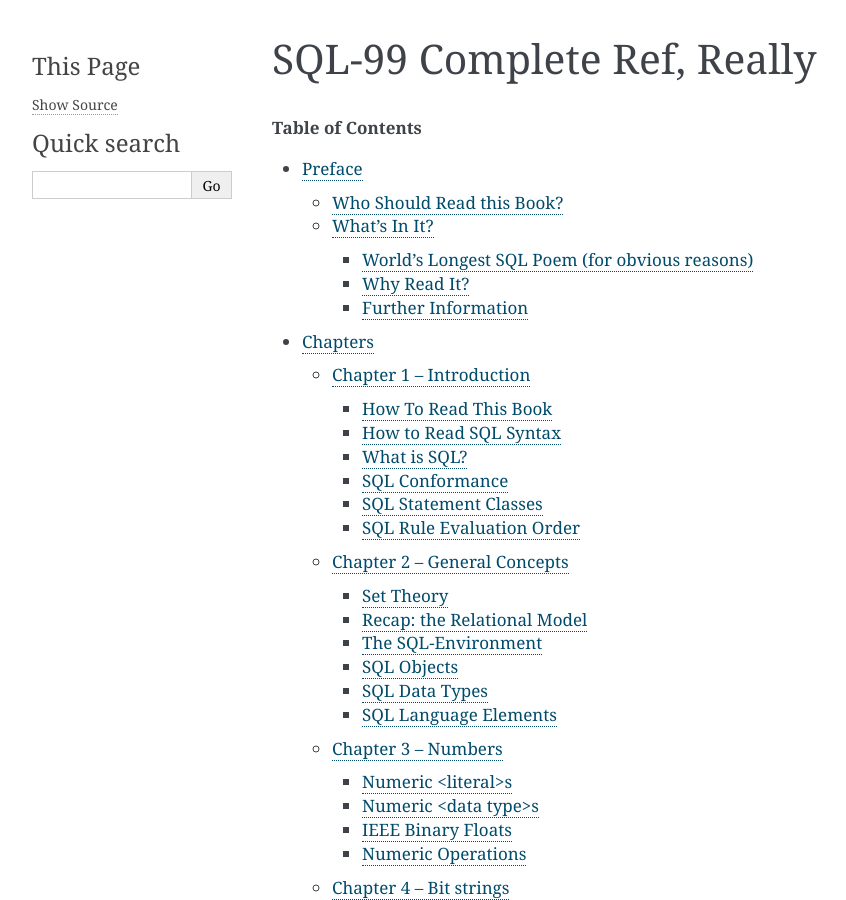
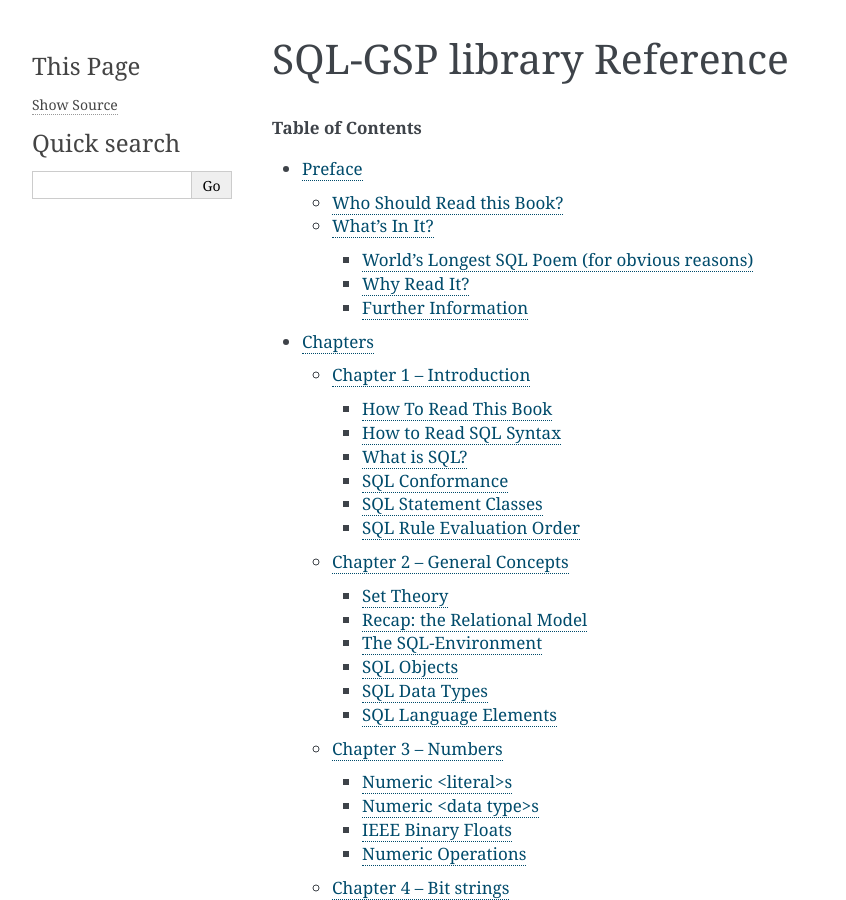
Before and after one commit to sqlparser/sql-gsp, a Sphinx documentation site: the page built from docs/index.rst, in a window 1280 px wide and 900 px high. Shown: the whole window, without its empty margins (148-994 px from the left). Built offline with Sphinx 7.4.7, drawn with Linux system fonts in a browser that asks for light colours.

Commit message:
index title

```diff
--- a/docs/index.rst
+++ b/docs/index.rst
@@ -1,8 +1,8 @@
 .. _index:
 
-===========================
-SQL-99 Complete Ref, Really
-===========================
+=========================
+SQL-GSP library Reference
+=========================
 
 .. rubric:: Table of Contents
 
```
